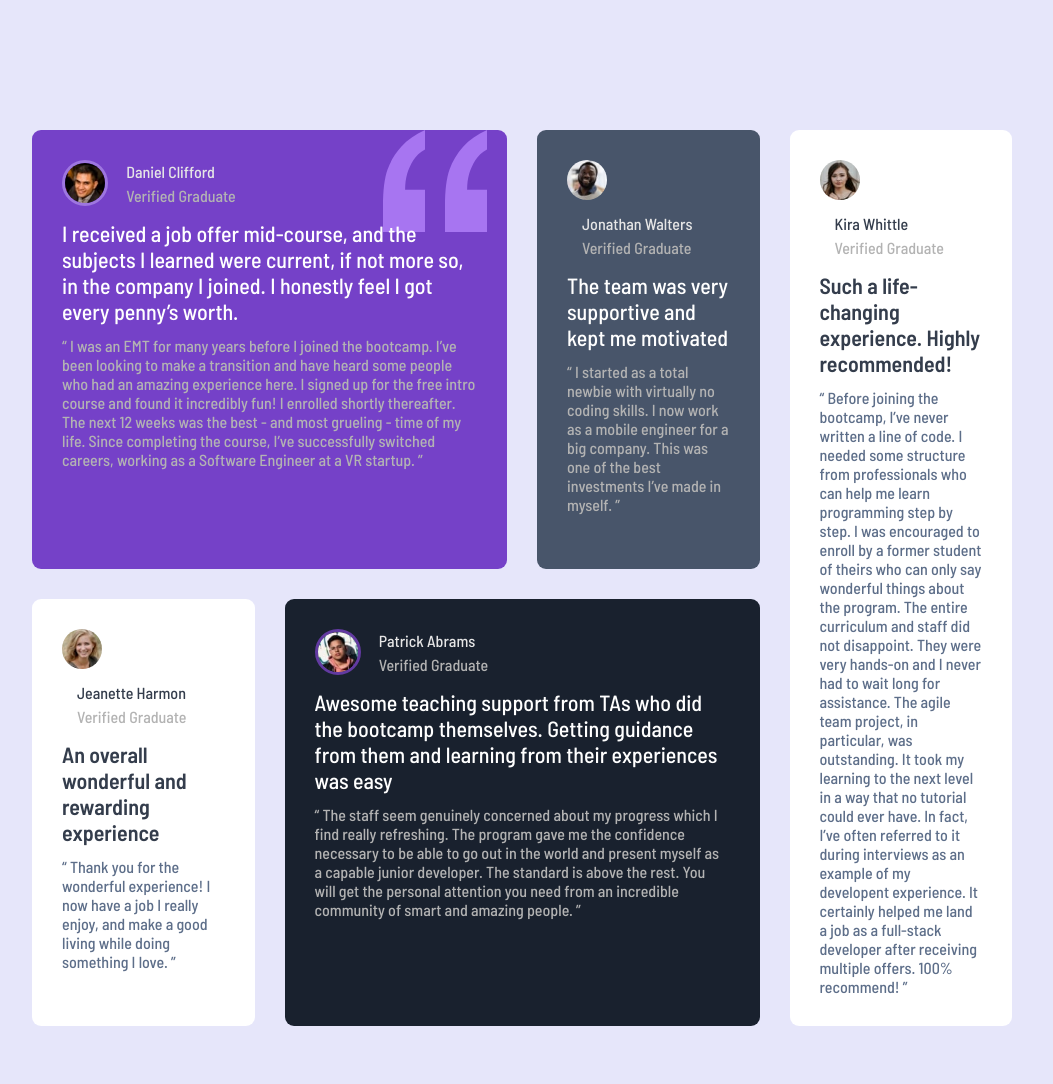
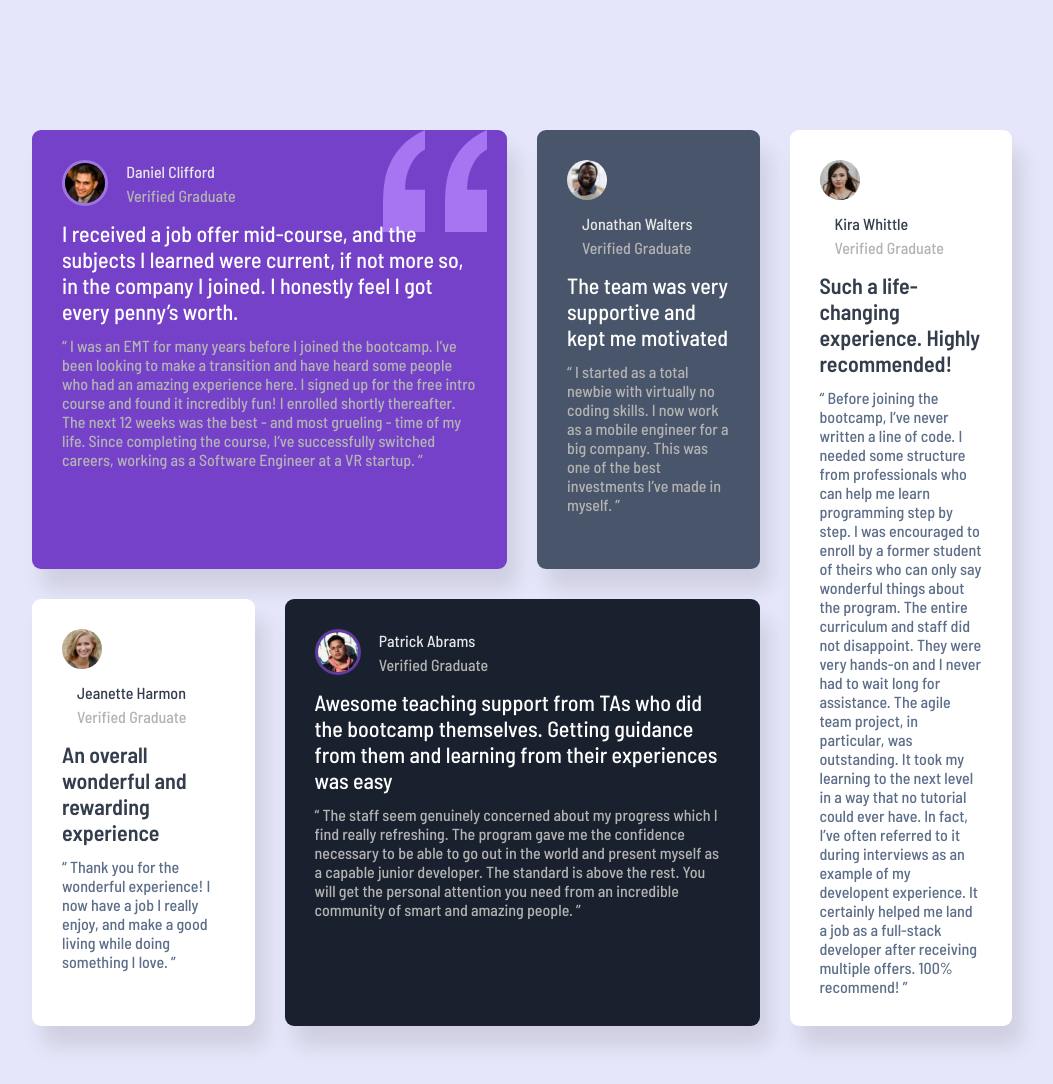
Before and after one commit to Tolulope-as/testimonial-grid-project, a plain HTML site: page index.html in a window 1280 px wide. Shown: the part 20-1104 px from the top of the page, without its empty margins (118-1171 px from the left). Drawn offline with Linux system fonts and the light colour scheme.

Commit message:
Update style.css

```diff
--- a/style.css
+++ b/style.css
@@ -21,6 +21,7 @@ border-radius: 9px;
 background-image: url(images/bg-pattern-quotation.svg);
 background-repeat: no-repeat;
 background-position:top right 20px;
+    box-shadow:10px 20px 20px rgba(0,0,0,0.1);
 
 
 
@@ -30,24 +31,28 @@ background-position:top right 20px;
     background: hsl(217, 19%, 35%);
     padding: 30px;
     border-radius: 9px;
+    box-shadow:10px 20px 20px rgba(0,0,0,0.1);
 }
 
 .griditem3{
     background: hsl(0, 0%, 100%);
     padding: 30px;
     border-radius: 9px;
+    box-shadow:10px 20px 20px rgba(0,0,0,0.1);
 }
 
 .griditem4{
     background:  hsl(219, 29%, 14%);
     padding: 30px;
     border-radius: 9px;
+    box-shadow:10px 20px 20px rgba(0,0,0,0.1);
 }
 
 .griditem5{
     background:hsl(0, 0%, 100%);
     padding: 30px;
     border-radius: 9px;
+    box-shadow:10px 20px 20px rgba(0,0,0,0.1);
 }
 .item-header{
 
```
